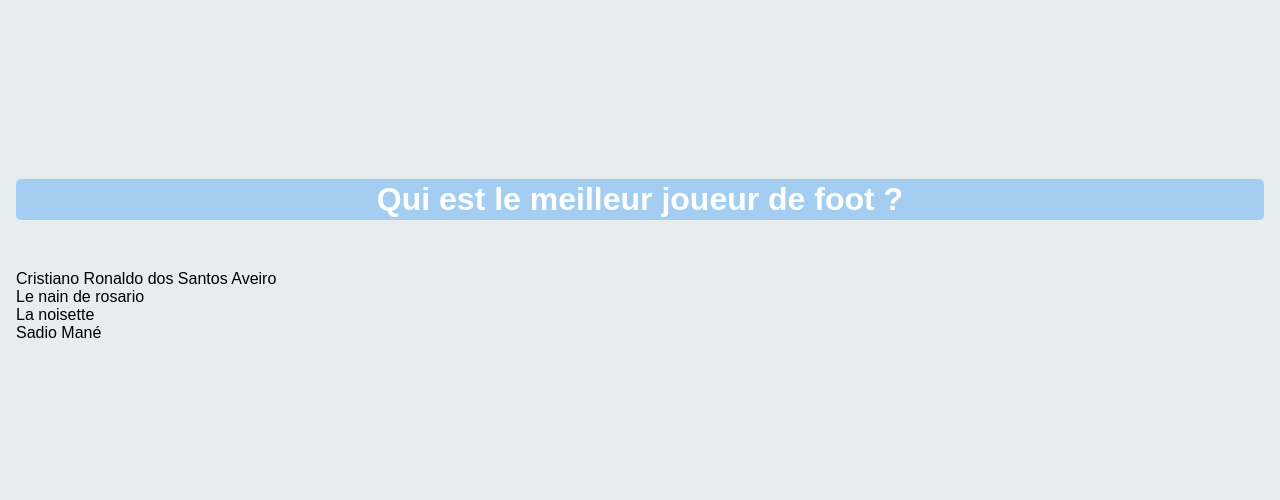
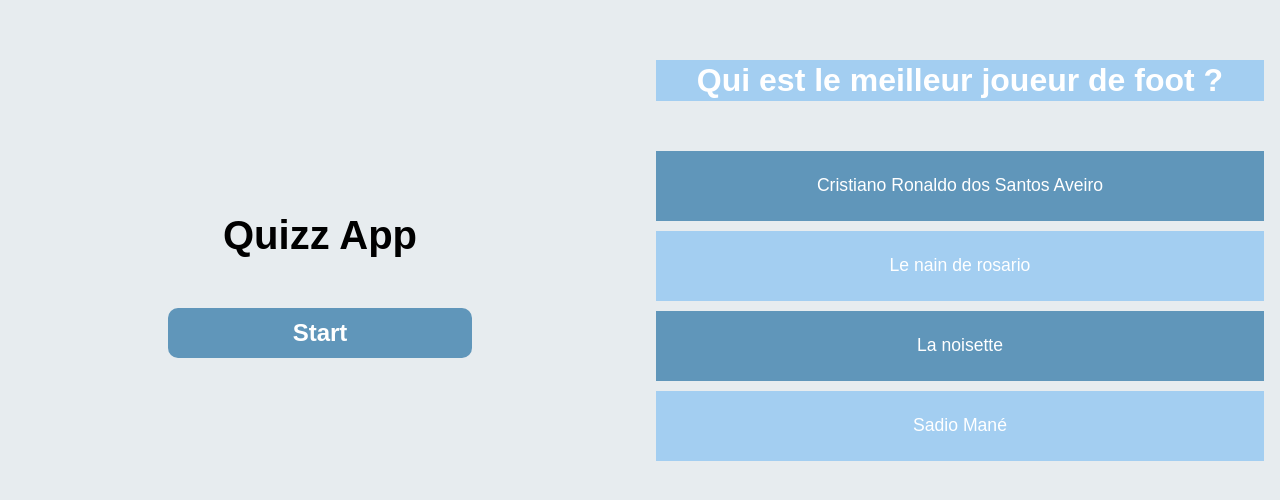
Before and after one commit to Dereje-getu-tadesse-10/quizz-app, a website: page index.html in a window 1280 px wide. Shown: the part 140-640 px from the top of the page. Drawn offline with Linux system fonts and the light colour scheme.

Commit message:
Update: add style answer button

```diff
--- a/index.html
+++ b/index.html
@@ -31,10 +31,10 @@
             <div class="quizz-body">
                <h2>Qui est le meilleur joueur de foot ?</h2>
                <div class="answer">
-                <div class="option__one">Cristiano Ronaldo dos Santos Aveiro</div>
-                <div class="option__two">Le nain de rosario</div>
-                <div class="option__three">La noisette</div>
-                <div class="option__four">Sadio Mané</div>
+                <div class="option_">Cristiano Ronaldo dos Santos Aveiro</div>
+                <div class="option_">Le nain de rosario</div>
+                <div class="option_">La noisette</div>
+                <div class="option_">Sadio Mané</div>
                </div>
             </div>
 
--- a/style.css
+++ b/style.css
@@ -58,7 +58,7 @@ main{
     margin: auto;
     gap: 50px;
     padding: 1rem;
-    display: none;
+    /* display: none; */
 }
 .quizz-header h1{
     font-size: 2.5rem;
@@ -96,5 +96,30 @@ button{
     font-weight: var(--font-weight-bold);
     background-color: var(--card-background-color);
     color: var(--button-text-color);
-    border-radius: 5px;
 }
+
+.answer{
+    display: flex;
+    justify-content: center;
+    flex-direction: column;
+    align-items: center;
+    gap: 10px;
+}
+
+.option_{
+    width: 100%;
+    height: 70px;
+    display: flex;
+    justify-content: center;
+    align-items: center;
+    font-size: 1.1em;
+}
+
+.option_:nth-child(2n+1){
+    background-color: var(--button-background-color);
+    color: #fff;
+}
+.option_:nth-child(2n+2){
+    background-color: var(--card-background-color);
+    color: #fff;
+}
```
